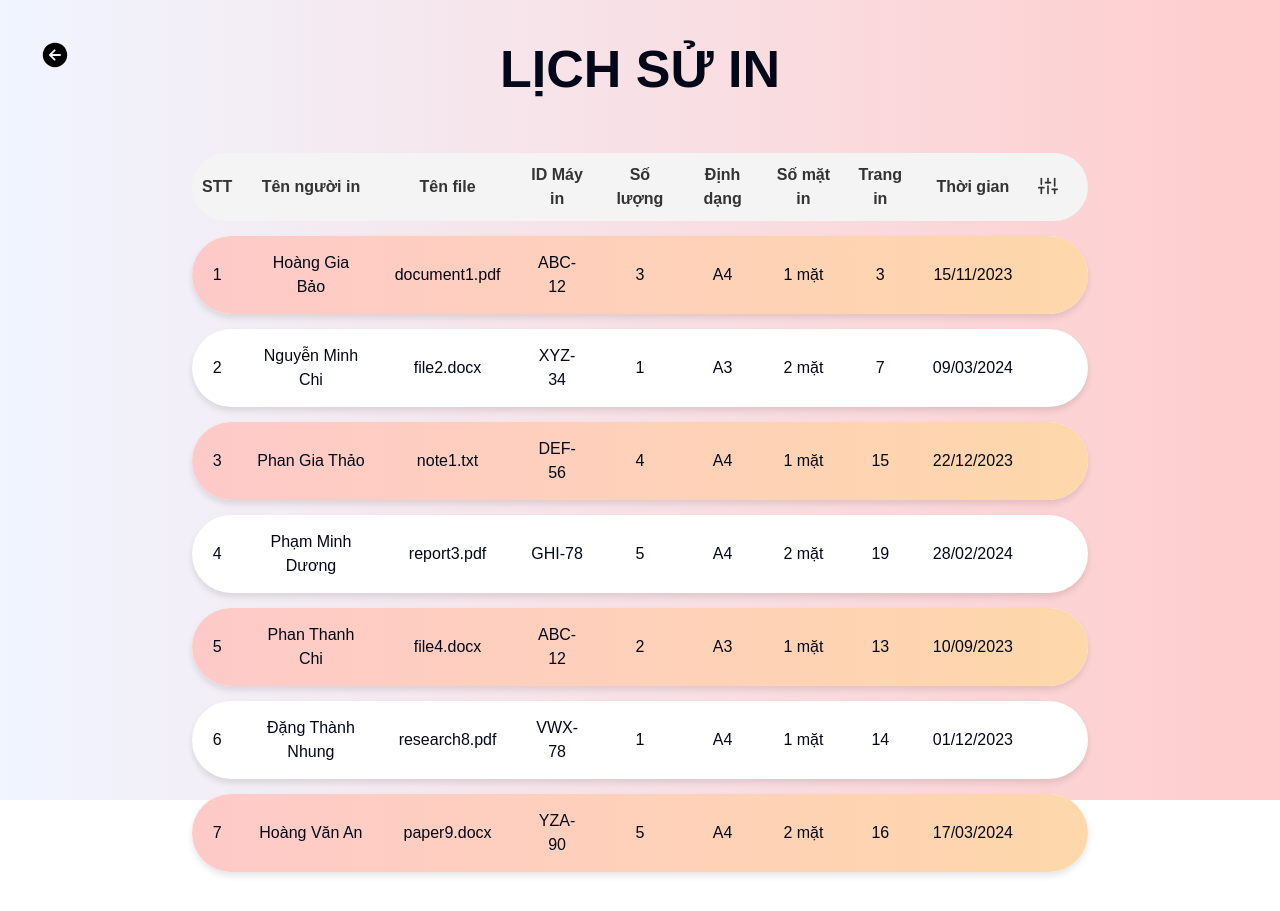
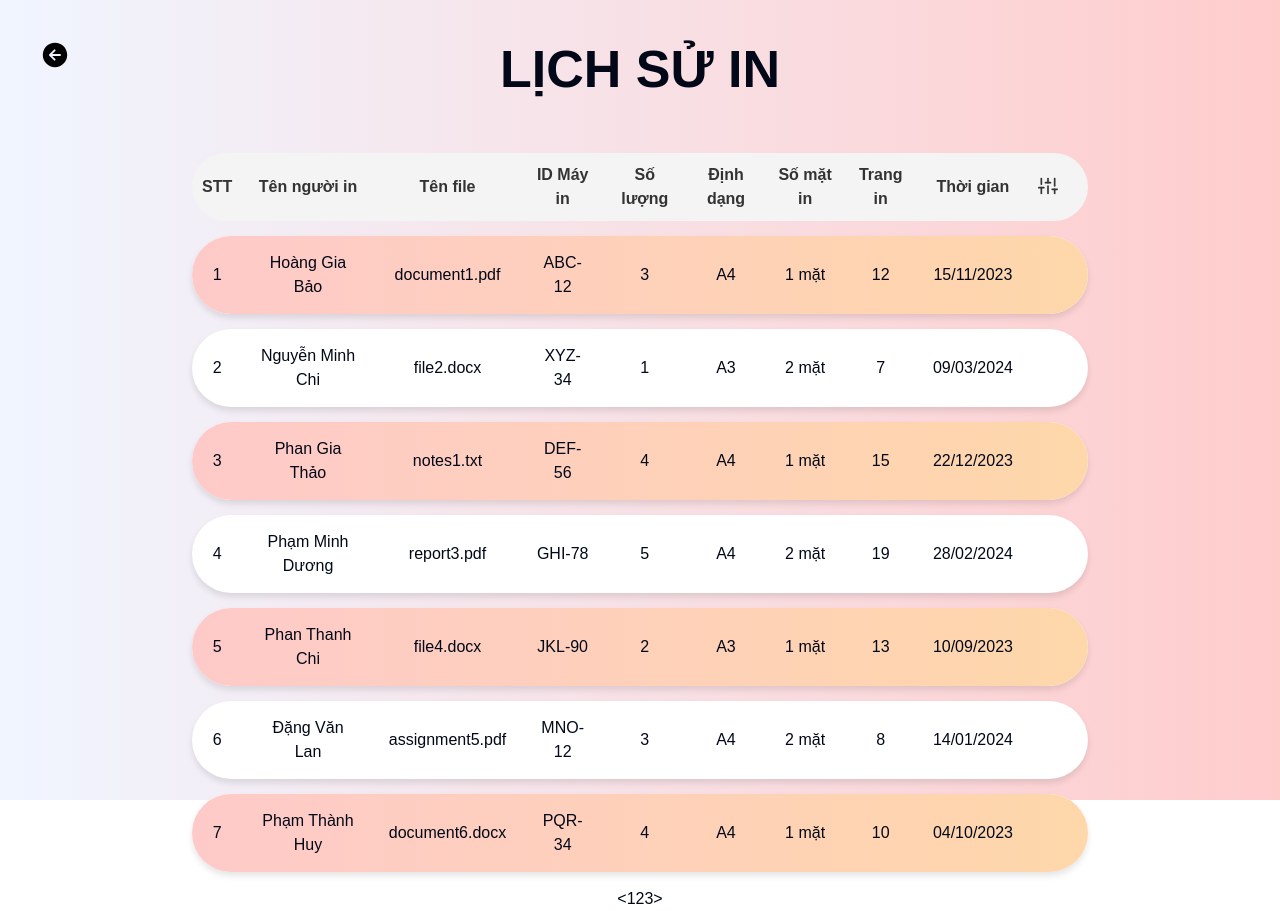
Before and after one commit to Benhidangiu1408/BTL-CNPM, a React (Vite) app: page /history in a window 1280 px wide. Before the commit the page ends 887 px from the top, so only its background shows below. Built offline with nearby package versions, Linux system fonts and the light colour scheme.

Commit message:
Update PrintHistory.tsx

```diff
--- a/src/pages/HistoryPage/PrintHistory.tsx
+++ b/src/pages/HistoryPage/PrintHistory.tsx
@@ -29,7 +29,7 @@ export default function PrintHistory() {
       printnum: 3,
       size: "A4",
       side: "1 mặt",
-      pagenum: 3,
+      pagenum: 12,
       printdate: "15/11/2023",
     },
     {
@@ -46,7 +46,7 @@ export default function PrintHistory() {
     {
       id: 3,
       name: "Phan Gia Thảo",
-      filename: "note1.txt",
+      filename: "notes1.txt",
       printerID: "DEF-56",
       printnum: 4,
       size: "A4",
@@ -69,7 +69,7 @@ export default function PrintHistory() {
       id: 5,
       name: "Phan Thanh Chi",
       filename: "file4.docx",
-      printerID: "ABC-12",
+      printerID: "JKL-90",
       printnum: 2,
       size: "A3",
       side: "1 mặt",
@@ -78,6 +78,39 @@ export default function PrintHistory() {
     },
     {
       id: 6,
+      name: "Đặng Văn Lan",
+      filename: "assignment5.pdf",
+      printerID: "MNO-12",
+      printnum: 3,
+      size: "A4",
+      side: "2 mặt",
+      pagenum: 8,
+      printdate: "14/01/2024",
+    },
+    {
+      id: 7,
+      name: "Phạm Thành Huy",
+      filename: "document6.docx",
+      printerID: "PQR-34",
+      printnum: 4,
+      size: "A4",
+      side: "1 mặt",
+      pagenum: 10,
+      printdate: "04/10/2023",
+    },
+    {
+      id: 8,
+      name: "Hoàng Thanh Huy",
+      filename: "study_notes7.txt",
+      printerID: "STU-56",
+      printnum: 2,
+      size: "A3",
+      side: "2 mặt",
+      pagenum: 6,
+      printdate: "18/02/2024",
+    },
+    {
+      id: 9,
       name: "Đặng Thành Nhung",
       filename: "research8.pdf",
       printerID: "VWX-78",
@@ -88,7 +121,7 @@ export default function PrintHistory() {
       printdate: "01/12/2023",
     },
     {
-      id: 7,
+      id: 10,
       name: "Hoàng Văn An",
       filename: "paper9.docx",
       printerID: "YZA-90",
@@ -98,7 +131,136 @@ export default function PrintHistory() {
       pagenum: 16,
       printdate: "17/03/2024",
     },
+    {
+      id: 11,
+      name: "Phan Hồng Mai",
+      filename: "project10.pdf",
+      printerID: "BCD-12",
+      printnum: 3,
+      size: "A4",
+      side: "1 mặt",
+      pagenum: 12,
+      printdate: "20/08/2023",
+    },
+    {
+      id: 12,
+      name: "Phan Hồng Bảo",
+      filename: "file11.docx",
+      printerID: "EFG-34",
+      printnum: 2,
+      size: "A3",
+      side: "2 mặt",
+      pagenum: 9,
+      printdate: "02/01/2024",
+    },
+    {
+      id: 13,
+      name: "Trần Văn An",
+      filename: "notes12.txt",
+      printerID: "HIJ-56",
+      printnum: 4,
+      size: "A4",
+      side: "1 mặt",
+      pagenum: 20,
+      printdate: "12/10/2023",
+    },
+    {
+      id: 14,
+      name: "Đặng Văn Quân",
+      filename: "report13.pdf",
+      printerID: "KLM-78",
+      printnum: 3,
+      size: "A4",
+      side: "2 mặt",
+      pagenum: 10,
+      printdate: "25/11/2023",
+    },
+    {
+      id: 15,
+      name: "Trần Gia Huy",
+      filename: "article14.docx",
+      printerID: "NOP-90",
+      printnum: 2,
+      size: "A3",
+      side: "1 mặt",
+      pagenum: 17,
+      printdate: "02/03/2024",
+    },
+    {
+      id: 16,
+      name: "Phan Thị Chi",
+      filename: "file15.txt",
+      printerID: "QRS-12",
+      printnum: 4,
+      size: "A4",
+      side: "1 mặt",
+      pagenum: 8,
+      printdate: "14/12/2023",
+    },
+    {
+      id: 17,
+      name: "Phan Thành Quân",
+      filename: "document16.pdf",
+      printerID: "TUV-34",
+      printnum: 1,
+      size: "A3",
+      side: "2 mặt",
+      pagenum: 5,
+      printdate: "23/01/2024",
+    },
+    {
+      id: 18,
+      name: "Phan Thị Quân",
+      filename: "work17.docx",
+      printerID: "WXY-56",
+      printnum: 2,
+      size: "A4",
+      side: "1 mặt",
+      pagenum: 19,
+      printdate: "30/10/2023",
+    },
+    {
+      id: 19,
+      name: "Trần Thanh Mai",
+      filename: "project18.pdf",
+      printerID: "ZAB-78",
+      printnum: 3,
+      size: "A4",
+      side: "2 mặt",
+      pagenum: 6,
+      printdate: "06/02/2024",
+    },
+    {
+      id: 20,
+      name: "Đặng Quốc Bảo",
+      filename: "document19.docx",
+      printerID: "CDE-90",
+      printnum: 2,
+      size: "A3",
+      side: "1 mặt",
+      pagenum: 11,
+      printdate: "03/11/2023",
+    },
   ]);
+
+  const itemsPerPage = 7;
+  const [currentPage, setCurrentPage] = useState(1);
+
+  const totalPages = Math.ceil(printData.length / itemsPerPage);
+
+  const paginate = (data: PrintData[], page: number) => {
+    const startIndex = (page - 1) * itemsPerPage;
+    const endIndex = startIndex + itemsPerPage;
+    return data.slice(startIndex, endIndex);
+  };
+
+  const handlePageChange = (page: number) => {
+    if (page > 0 && page <= totalPages) {
+      setCurrentPage(page);
+    }
+  };
+
+  const currentData = paginate(printData, currentPage);
 
   const [isModalOpen, setIsModalOpen] = useState(false);
   const [sortConfig, setSortConfig] = useState<{
@@ -155,9 +317,16 @@ export default function PrintHistory() {
           </tr>
         </thead>
         <tbody>
-          {printData.map((file, index) => (
-            <tr key={file.id} className={index % 2 === 0 ? "even" : "odd"}>
-              <td>{index + 1}</td>
+          {currentData.map((file, index) => (
+            <tr
+              key={file.id}
+              className={
+                (index + (currentPage - 1) * itemsPerPage) % 2 === 0
+                  ? "even"
+                  : "odd"
+              }
+            >
+              <td>{(currentPage - 1) * itemsPerPage + index + 1}</td>
               <td>{file.name}</td>
               <td>{file.filename}</td>
               <td>{file.printerID}</td>
@@ -172,6 +341,34 @@ export default function PrintHistory() {
         </tbody>
       </table>
 
+      {/* Phân trang */}
+      <div className="pagination">
+        <button
+          className="page-button"
+          onClick={() => handlePageChange(currentPage - 1)}
+          disabled={currentPage === 1}
+        >
+          {"<"}
+        </button>
+        {Array.from({ length: totalPages }, (_, i) => (
+          <button
+            key={i}
+            className={`page-button ${currentPage === i + 1 ? "active" : ""}`}
+            onClick={() => handlePageChange(i + 1)}
+          >
+            {i + 1}
+          </button>
+        ))}
+        <button
+          className="page-button"
+          onClick={() => handlePageChange(currentPage + 1)}
+          disabled={currentPage === totalPages}
+        >
+          {">"}
+        </button>
+      </div>
+
+      {/* Mở bảng */}
       {isModalOpen && (
         <div className="modal-overlay">
           <div className="modal-content">
```
